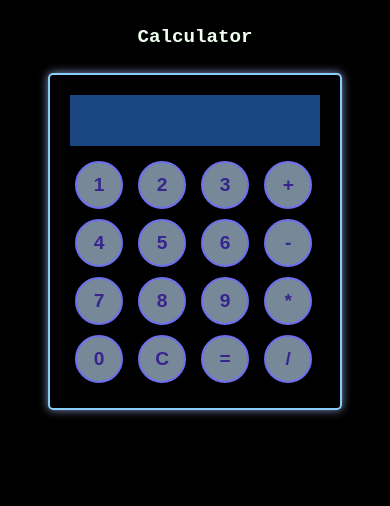
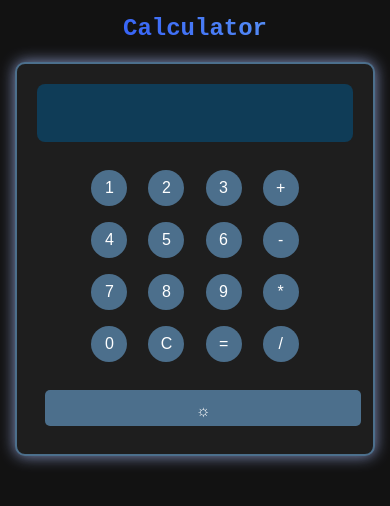
Before and after one commit to Aatreyee23/Calculator, a plain HTML site: page index.html in a window 390 px wide. Drawn offline with Linux system fonts and the light colour scheme.

Commit message:
Update index.html

```diff
--- a/index.html
+++ b/index.html
@@ -1,84 +1,196 @@
 <!DOCTYPE html>
 <html lang="en">
+
 <head>
   <meta charset="UTF-8">
   <meta name="viewport" content="width=device-width, initial-scale=1.0">
   <title>Calculator</title>
-
   <style>
-    body {
-      font-family:'Lucida Sans', 'Lucida Sans Regular', 'Lucida Grande', 'Lucida Sans Unicode', 'Geneva', Verdana, sans-serif;
+  * {
     margin: 0;
-      background-color: black;
+    padding: 0;
+    box-sizing: border-box;
   }
 
-    .one
-    {
+  body {
+    font-family: 'Lucida Sans', 'Lucida Sans Regular', 'Lucida Grande', 'Lucida Sans Unicode', 'Geneva', Verdana, sans-serif;
     display: flex;
+    justify-content: center;
     align-items: center;
-      justify-content: center;
+    height: 100vh;
+    background-color: #121212;
+    color: #fff;
+    transition: background-color 0.3s, color 0.3s;
+    flex-direction: column;
+  }
+
+  .container {
+    text-align: center;
+  }
+
+  h4 {
+    font-family: 'Courier New', Courier, monospace;
+    font-size: 2rem;
+    background: linear-gradient(45deg, #2145f8, #6aaaf3);
+    -webkit-background-clip: text;
+    color: transparent;
+    margin-bottom: 20px;
   }
 
   #calculator {
-      width: 250px;
-      border: 2px solid lightskyblue;
-      border-radius: 5px;
+    width: 100%;
+    max-width: 350px;
+    border: 2px solid #4c6f8c;
+    border-radius: 10px;
     padding: 20px;
-      box-shadow: 0 0 10px rgba(165, 182, 243, 0.8);
+    box-shadow: 0 0 15px rgba(165, 182, 243, 0.8);
+    background-color: #1e1e1e;
+    display: flex;
+    flex-direction: column;
   }
 
-    #calculator:hover{
+  #calculator.light {
+    background-color: #fff;
+    border-color: #b0b0b0;
+  }
+
+  #calculator:hover {
+    box-shadow: 0 0 20px rgba(118, 221, 234, 0.8);
+  }
+
+  .display {
+    width: 100%;
+    padding: 15px;
+    font-size: 32px;
+    font-weight: bold;
+    background-color: #0f3c57;
+    border: none;
+    color: #fff;
+    border-radius: 8px;
+    text-align: right;
+    margin-bottom: 20px;
+  }
+
+  .display.light {
+    background-color: #f3f3f3;
+    color: #333;
+  }
+
+  button {
+    width: 48px;
+    height: 48px;
+    margin: 8px;
+    font-size: 20px;
+    cursor: pointer;
+    border-radius: 50%;
+    background-color: #4c6f8c;
+    color: white;
+    border: 2px solid transparent;
+    transition: background-color 0.3s, box-shadow 0.3s;
+  }
+
+  button:hover {
+    background-color: #6a8eaf;
     box-shadow: 0 0 10px rgba(118, 221, 234, 0.8);
   }
 
-    input {
-      width: 100%;
-      margin-bottom: 10px;
-      padding: 10px;
-      font-size: 26px;
-      font-weight: bolder;
-      box-sizing: border-box;
-      background-color: rgb(25, 70, 129);
-      cursor:none;
-      border:none;
+  button:active {
+    background-color: #3b506b;
   }
 
-    input:hover{
-        background-color: cadetblue;
-    }
-    button {
-      width: 48px;
-      height: 48px;
-      margin: 5px;
-      font-size: 16px;
-      cursor: pointer;
+  button.light {
+    background-color: #e0e0e0;
+    color: #333;
   }
 
-    h4{
-        font-family: 'Courier New', Courier, monospace;
-        font-size: larger;
-        color:honeydew;
-        text-align: center;
+  button.light:hover {
+    background-color: #c1c1c1;
   }
-    button{
-        background-color: lightslategray;
-        border:2px solid rgb(110, 110, 238);
-        border-radius:50%;
-        font-size: larger;
-        font-weight: bolder;
-        color:rgb(55, 36, 141);
+
+  button:focus {
+    outline: none;
   }
-    button:hover{
-        box-shadow: 0 0 10px rgba(183, 217, 222, 0.8);
+
+  .theme-toggle {
+    margin-top: 20px;
+    padding: 10px 20px;
+    font-size: 18px;
+    background-color: #4c6f8c;
+    color: white;
+    border: none;
+    border-radius: 5px;
+    cursor: pointer;
+    transition: background-color 0.3s;
+  }
+
+  .theme-toggle:hover {
+    background-color: #6a8eaf;
+  }
+
+  @media (max-width: 768px) {
+    body {
+      height: auto;
+      padding: 20px;
+    }
+
+    #calculator {
+      max-width: 90%;
+      margin: 0 auto;
+    }
+
+    h4 {
+      font-size: 1.8rem;
+    }
+
+    .display {
+      font-size: 28px;
+    }
+
+    button {
+      width: 40px;
+      height: 40px;
+      font-size: 18px;
+    }
+  }
+
+  @media (max-width: 480px) {
+    body {
+      padding: 15px;
+    }
+
+    #calculator {
+      max-width: 100%;
+      margin: 0;
+    }
+
+    h4 {
+      font-size: 1.5rem;
+    }
+
+    .display {
+      font-size: 24px;
+    }
+
+    button {
+      width: 36px;
+      height: 36px;
+      font-size: 16px;
+    }
+
+    .theme-toggle {
+      width: 100%;
+      padding: 12px;
+      font-size: 16px;
+    }
   }
   </style>
 </head>
+
 <body>
+  <div class="container">
     <h4>Calculator</h4>
-
-<div class="one">
     <div id="calculator">
-  <input type="text" id="display" readonly>
+      <input type="text" class="display" id="display" readonly>
 
       <div>
         <button onclick="appendValue('1')">1</button>
@@ -107,12 +219,16 @@
         <button onclick="calculateResult()">=</button>
         <button onclick="setOperator('/')">/</button>
       </div>
+
+      <button class="theme-toggle" onclick="toggleTheme()">&#9788;</button>
     </div>
   </div>
+
   <script>
     let currentValue = '';
     let operator = '';
     let previousValue = '';
+    let isDarkMode = true;
 
     function appendValue(value) {
       currentValue += value;
@@ -135,7 +251,6 @@
 
     function calculateResult() {
       let result;
-
       switch (operator) {
         case '+':
           result = parseFloat(previousValue) + parseFloat(currentValue);
@@ -162,7 +277,31 @@
     function updateDisplay() {
       document.getElementById('display').value = currentValue;
     }
+
+    function toggleTheme() {
+      isDarkMode = !isDarkMode;
+      const calculator = document.getElementById('calculator');
+      const display = document.getElementById('display');
+      const buttons = document.querySelectorAll('button');
+      const themeIcon = document.querySelector('.theme-toggle');
+
+      if (isDarkMode) {
+        document.body.style.background = '#000000';
+        calculator.classList.remove('light');
+        display.classList.remove('light');
+        buttons.forEach(btn => btn.classList.remove('light'));
+        themeIcon.innerHTML = '&#9788;';
+      } else {
+        document.body.style.background = '#f3f3f3';
+        calculator.classList.add('light');
+        display.classList.add('light');
+        buttons.forEach(btn => btn.classList.add('light'));
+        themeIcon.innerHTML = '&#9790;';
+      }
+    }
+
+
   </script>
+</body>
 
-</body>
 </html>
```
Lines whose indentation alone changed are shown as unchanged.
